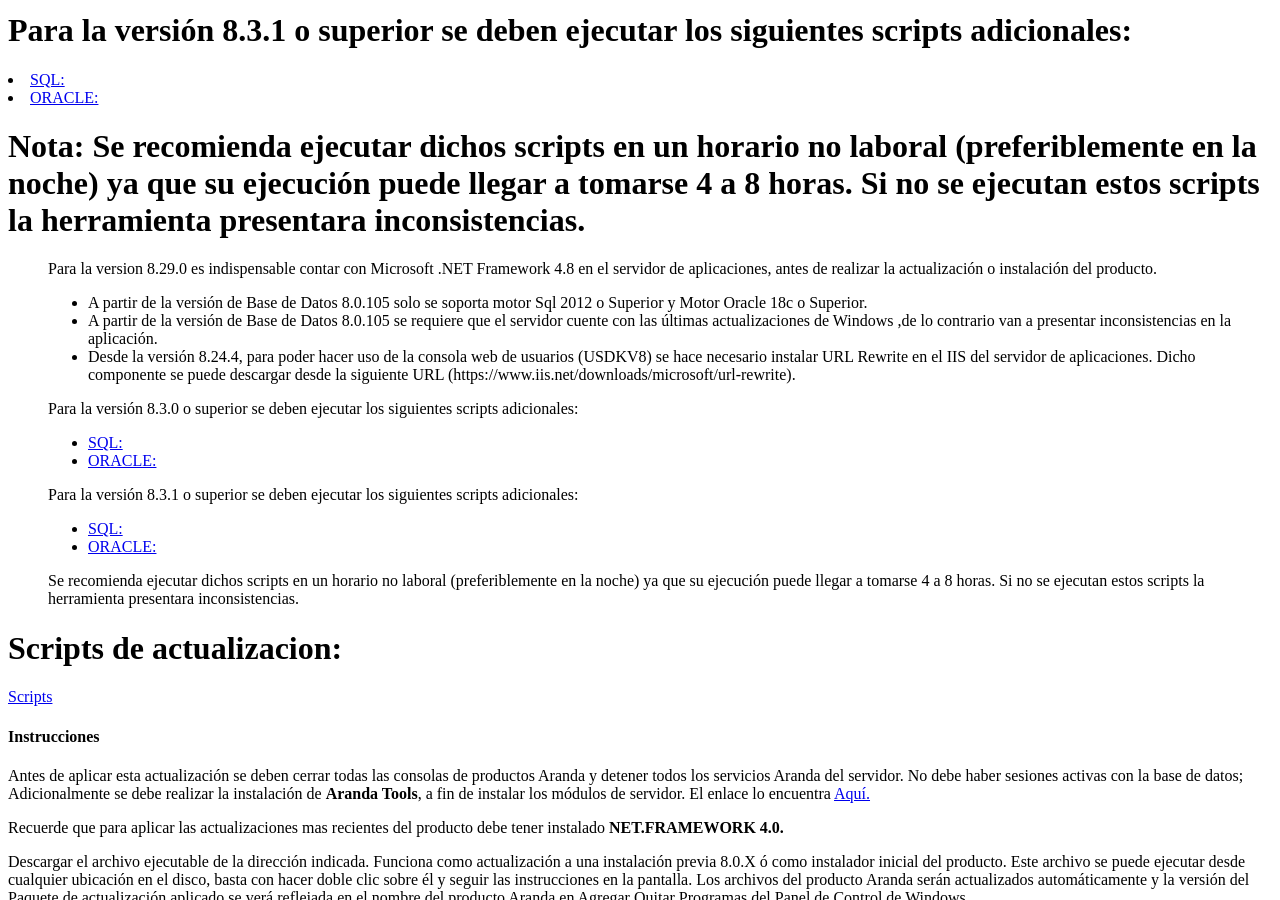
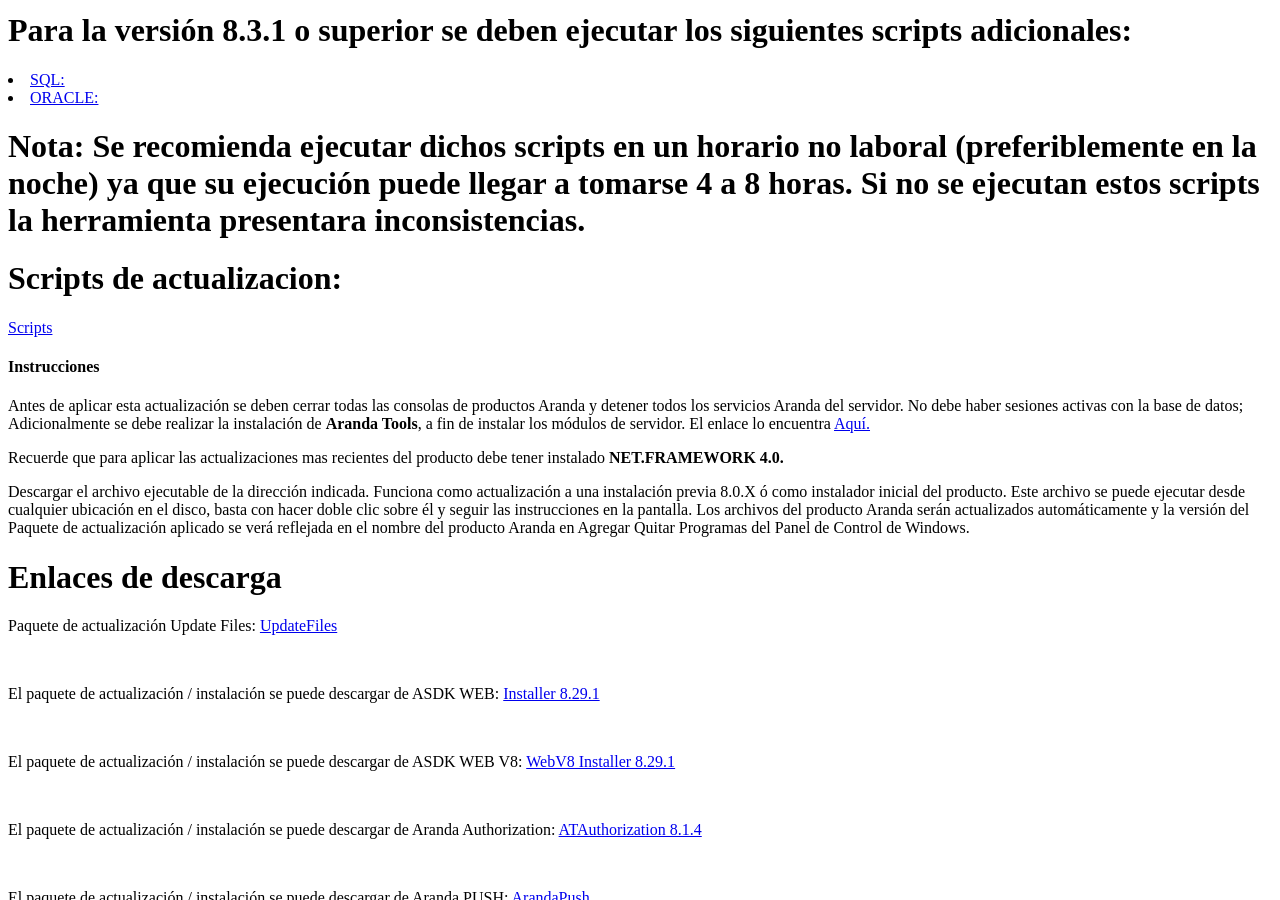
Before and after one commit to aranda-docs/aranda-jekyll-theme, a Jekyll site: the page built from docs/2.1-inicio.md, in a window 1280 px wide and 900 px high, scrolled down 597 px. Built offline with Jekyll 4.4.1, drawn with Linux system fonts in a browser that asks for light colours.

Commit message:
Update 2.1-inicio.md

```diff
--- a/docs/2.1-inicio.md
+++ b/docs/2.1-inicio.md
@@ -6,21 +6,6 @@
 sidebar: docs
 layout: instaladoresASDK
 ---
->   Para la version 8.29.0 es indispensable contar con Microsoft .NET Framework 4.8 en el servidor de aplicaciones, antes de realizar la actualización o                   instalación del producto.
-> - A partir de la versión de Base de Datos 8.0.105 solo se soporta motor Sql 2012 o Superior y Motor Oracle 18c o Superior.
-> - A partir de la versión de Base de Datos 8.0.105  se requiere que el servidor cuente con las últimas actualizaciones de Windows ,de lo contrario van a presentar         inconsistencias en la aplicación.
-> - Desde la versión 8.24.4, para poder hacer uso de la consola web de usuarios (USDKV8) se hace necesario instalar URL Rewrite en el IIS del servidor de                   aplicaciones. Dicho componente se puede descargar desde la siguiente URL (https://www.iis.net/downloads/microsoft/url-rewrite).
-
->   Para la versión 8.3.0 o superior se deben ejecutar los siguientes scripts adicionales:
-> - [SQL:](download.arandasoft.com/wp-1/Scripts_Adicionales/SQL/BD_8.0.44.rar)
-> - [ORACLE:](download.arandasoft.com/wp-1/Scripts_Adicionales/ORACLE/BD_8.0.44.rar)
-
->   Para la versión 8.3.1 o superior se deben ejecutar los siguientes scripts adicionales:
-> - [SQL:](download.arandasoft.com/wp-1/Scripts_Adicionales/SQL/SQL_UPDATE_COMMENTARY.sql)
-> - [ORACLE:](download.arandasoft.com/wp-1/Scripts_Adicionales/ORACLE/ORA_UPDATE_COMMENTARY.sql)
-
->   Se recomienda ejecutar dichos scripts en un horario no laboral (preferiblemente en la noche) ya que su ejecución puede llegar a tomarse 4 a 8 horas.
-    Si no se ejecutan estos scripts la herramienta presentara inconsistencias.
 
 #  Scripts de actualizacion:
 
```
